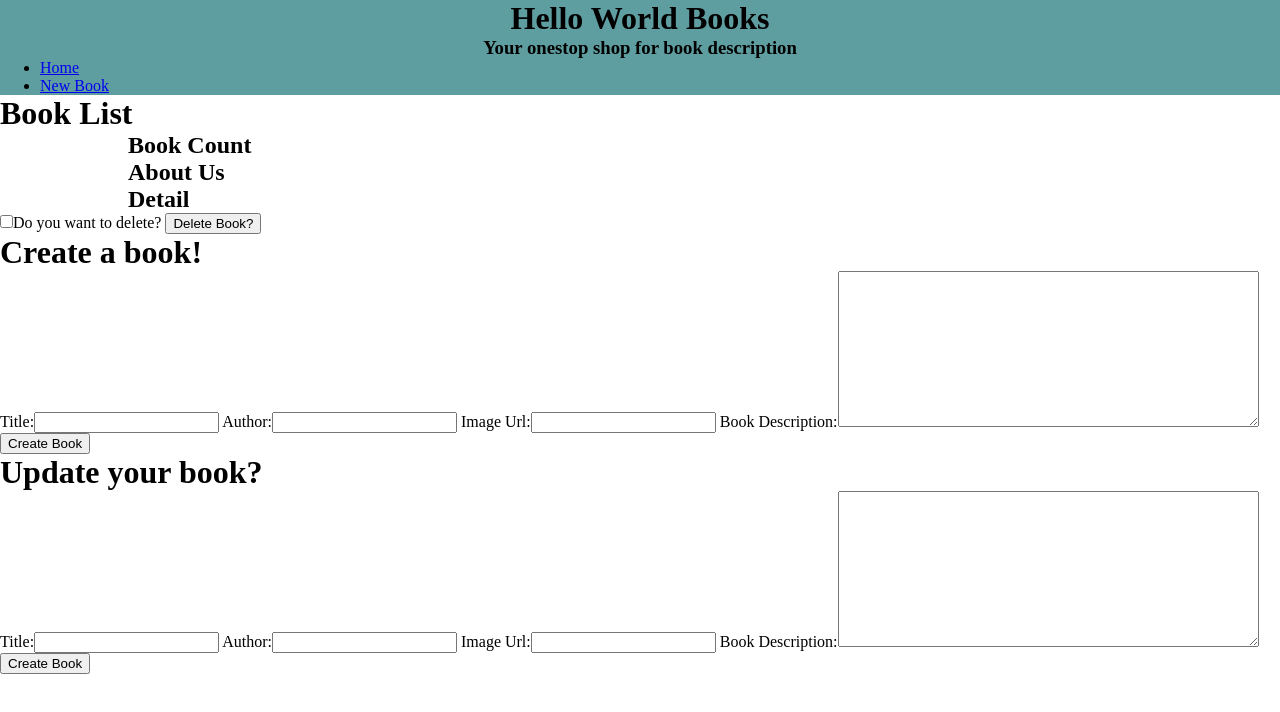
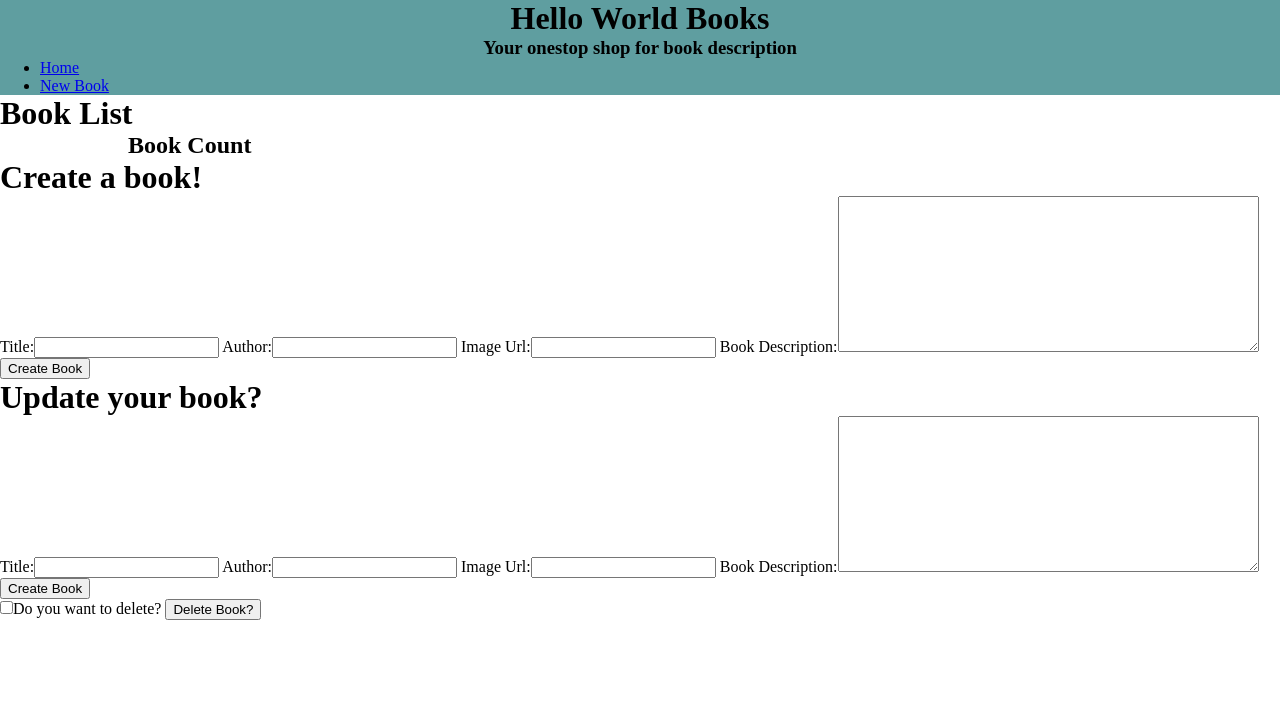
Before and after one commit to DeltaV-Lab-11/Client, a plain HTML site: page index.html in a window 1280 px wide. Drawn offline with Linux system fonts and the light colour scheme; a script that the page names is missing.

Commit message:
moved divs around

```diff
--- a/index.html
+++ b/index.html
@@ -49,22 +49,10 @@
             <section id='bookList'></section>
             <section id='bookCount'><h1>Book Count</h1></section>
         </div>
-        <div class="about-view">
-            <section id='about'><h1>About Us</h1></section>
-        </div>
-        <div class="detail-view">
-            <section id='detail'><h1>Detail</h1></section>
-
-        </div>
-        <div class="delete-view">
-            <form id='delete-form'>
-                <input type="hidden" name="bookId">
-                <label><input type="checkbox" name="confirm" required>Do you want to delete?</label>
-                <button type="submit">Delete Book?</button>
-            </form>
-        </div>
         <div class="error-view">
             <section id ="error-message" class="error-view"></section>
+        </div>
+        <div id='detail' class="detail-view">
         </div>
         <div class="form-view">
             <h1>Create a book!</h1>
@@ -87,7 +75,15 @@
                 <button type="submit">Create Book</button>
             </form>
         </div>
+        <div class="delete-view">
+            <form id='delete-form'>
+                <input type="hidden" name="bookId">
+                <label><input type="checkbox" name="confirm" required>Do you want to delete?</label>
+                <button type="submit">Delete Book?</button>
+            </form>
+        </div>
     </main>
+    <footer></footer>
     <script src="/scripts/vendor/handlebars-v4.0.11.js"></script>
     <script src="https://cdn.rawgit.com/visionmedia/page.js/master/page.js"></script>
     <script src="/scripts/vendor/jquery-3.3.1.min.js"></script>
```
Lines whose indentation alone changed are shown as unchanged.
